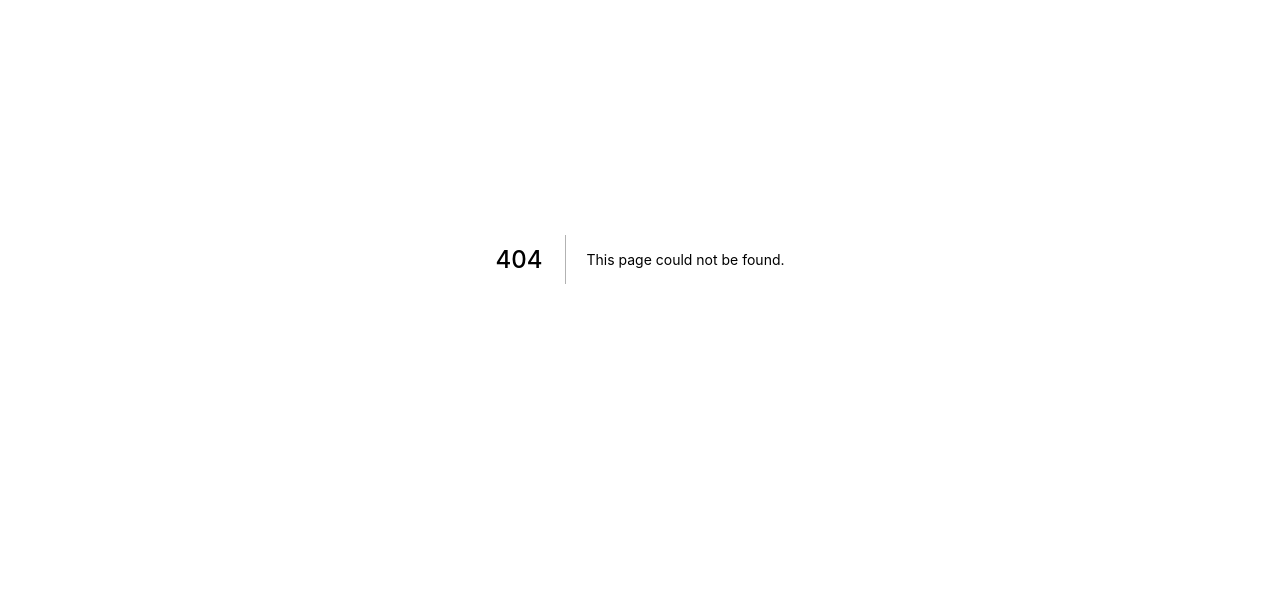
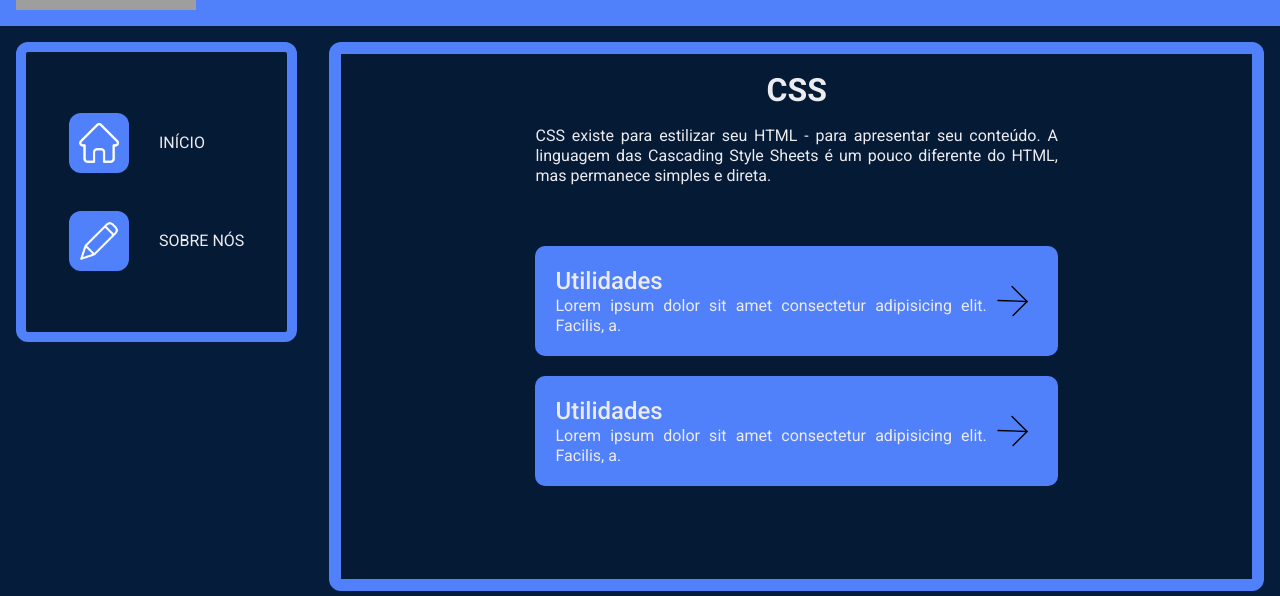
Before and after one commit to schultz-gabriel/DEVolucionario, a Next.js app: page /csspage in a window 1280 px wide. Before the commit this address had no page. Shown: the part 141-737 px from the top of the page. Built offline with nearby package versions, Linux system fonts and the light colour scheme; grey boxes are pictures that could not be loaded.

Commit message:
feat: criando pagina CssPage

```diff
--- /dev/null
+++ b/pages/csspage.jsx
@@ -0,0 +1,17 @@
+import React from 'react';
+import websitePageHOC from '../src/components/wrappers/WebsitePage/hoc';
+import Css from '../src/screens/CssPage';
+
+function CSSPage() {
+  return (
+    <Css />
+  );
+}
+
+export default websitePageHOC(CSSPage, {
+  pageWrapperProps: {
+    seoProps: {
+      headTitle: 'CSS',
+    },
+  },
+});
--- /dev/null
+++ b/src/screens/CssPage/index.jsx
@@ -0,0 +1,101 @@
+import React from 'react';
+import Box from '../../components/foundation/layout/Box';
+import TextArea from '../../components/foundation/layout/TextArea';
+import Text from '../../components/foundation/text';
+import IndexWrapper from '../IndexPage/style/IndexWrapper';
+import WrapperLinks from './style';
+
+const JSONQUALQUER = [
+  {
+    titulo: 'Utilidades',
+    descricao: 'Lorem ipsum dolor sit amet consectetur adipisicing elit. Facilis, a.',
+    link: 'https://www.google.com/',
+  },
+  {
+    titulo: 'Utilidades',
+    descricao: 'Lorem ipsum dolor sit amet consectetur adipisicing elit. Facilis, a.',
+    link: 'https://www.google.com/',
+  },
+];
+
+function Css() {
+  return (
+    <IndexWrapper>
+      <Text
+        variant="title"
+        tag="h1"
+        color="secondary.main"
+        textAlign="center"
+        margin="1rem"
+      >
+        CSS
+      </Text>
+      <TextArea>
+        <TextArea.ContentCol>
+          <Text
+            variant="paragraph1"
+            tag="p"
+            color="secondary.main"
+            textAlign={{
+              xs: 'justify',
+            }}
+          >
+            CSS existe para estilizar seu HTML - para apresentar seu conteúdo.
+            A linguagem das Cascading Style Sheets é um pouco diferente do HTML,
+            mas permanece simples e direta.
+          </Text>
+          <WrapperLinks>
+            {JSONQUALQUER.map((item) => (
+              <li key={item.titulo}>
+                <a
+                  href={item.link}
+                  title={item.titulo}
+                  target="_blank"
+                  rel="noopener noreferrer"
+                >
+                  <Box
+                    className="link"
+                    display="flex"
+                    justifyContent="space-between"
+                    width="100%"
+                    padding="20px"
+                    alignItems="center"
+                  >
+                    <Box
+                      display="flex"
+                      flexDirection="column"
+                      textAlign="left"
+                    >
+                      <Text
+                        variant="subTitle"
+                        tag="p"
+                        color="secondary.main"
+                        textAlign="left"
+                      >
+                        {item.titulo}
+                      </Text>
+                      <Text
+                        variant="paragraph1"
+                        tag="p"
+                        color="secondary.main"
+                        textAlign="justify"
+                      >
+                        {item.descricao}
+                      </Text>
+                    </Box>
+                    <svg className="arrow" width="55" height="50" viewBox="0 0 75 70" fill="none" xmlns="http://www.w3.org/2000/svg">
+                      <path d="M21.875 49.5834L53.125 20.4167" stroke="black" strokeWidth="2" strokeLinecap="round" strokeLinejoin="round" />
+                      <path d="M21.875 20.4167H53.125V49.5834" stroke="black" strokeWidth="2" strokeLinecap="round" strokeLinejoin="round" />
+                    </svg>
+                  </Box>
+                </a>
+              </li>
+            ))}
+          </WrapperLinks>
+        </TextArea.ContentCol>
+      </TextArea>
+    </IndexWrapper>
+  );
+}
+
+export default Css;
--- /dev/null
+++ b/src/screens/CssPage/style/index.js
@@ -0,0 +1,44 @@
+import styled, { css } from 'styled-components';
+import breakpointsMedia from '../../../theme/utils/breakpointMedia';
+
+const WrapperLinks = styled.ul`
+  margin: 50px 0;
+  display: flex;
+  justify-content: space-between;
+  flex-direction: column;
+
+  li {
+    padding: 10px 0;
+    transition: ease-in-out 200ms;
+
+      &:hover {
+        transform: scale(1.05);
+      }
+  }
+
+  .link {
+    background-color: ${({ theme }) => theme.primary.main.color};
+    border-radius: 10px;
+  }
+
+  .arrow {
+    display: none;
+
+    ${breakpointsMedia({
+    md: css`
+      display: initial;
+      border-radius: 50%;
+      transform: rotate(45deg);
+      transition: ease-in-out 0.3s;
+    `,
+  })}
+  }
+
+  li:hover .arrow {
+    transform: rotate(0);
+  }
+
+
+`;
+
+export default WrapperLinks;
--- a/src/screens/IndexPage/index.jsx
+++ b/src/screens/IndexPage/index.jsx
@@ -38,7 +38,7 @@ export default function Main() {
           </Text>
           <div className="links">
             <Link href="/htmlpage">HTML</Link>
-            <Link href="/index">CSS</Link>
+            <Link href="/csspage">CSS</Link>
             <Link href="/index">JS</Link>
           </div>
         </TextArea.ContentCol>
```
